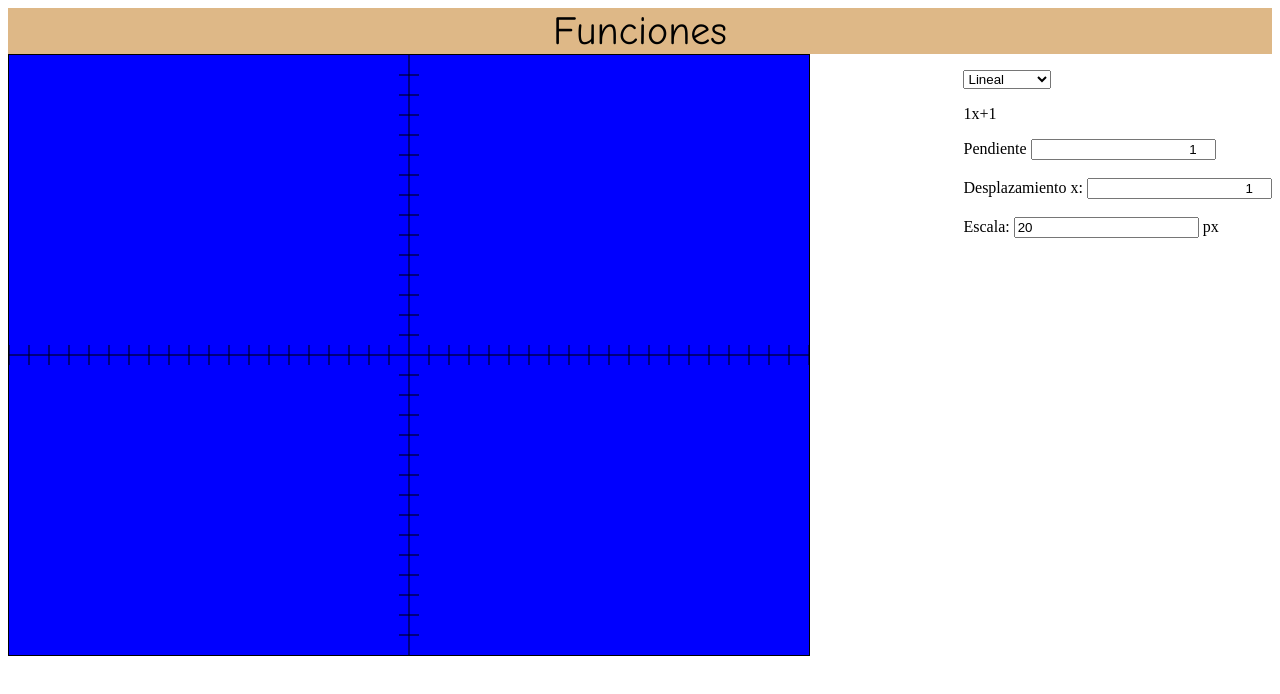
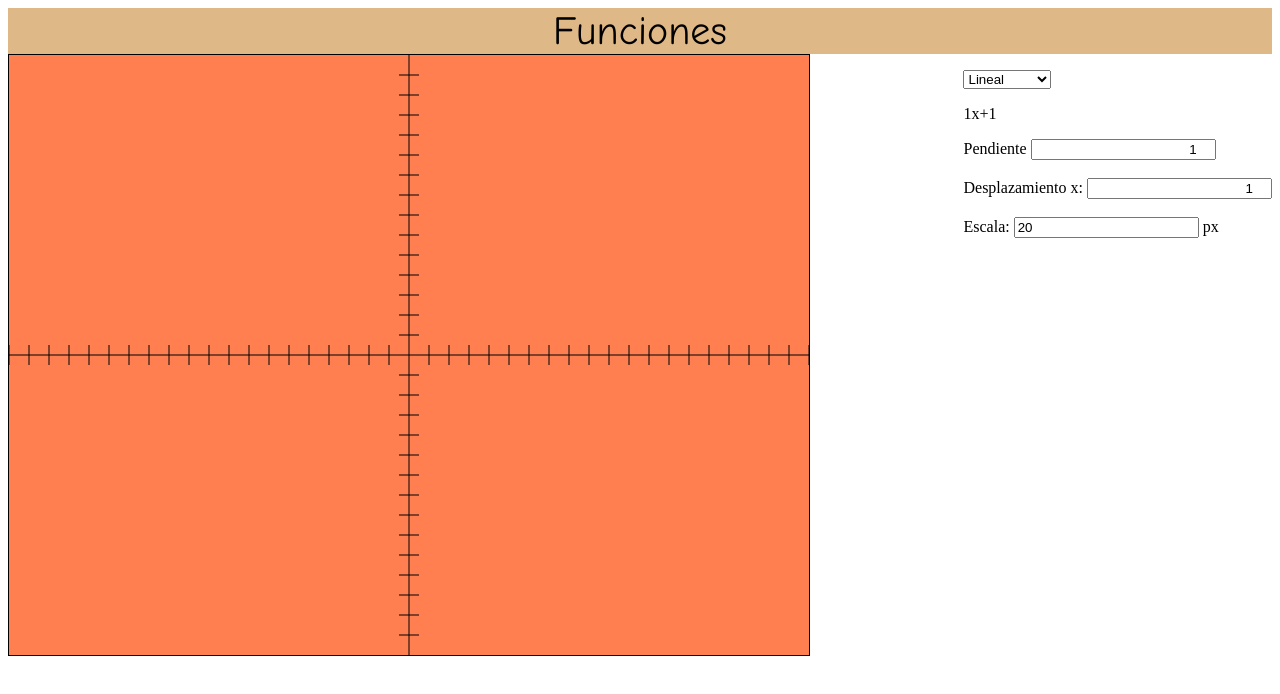
Before and after one commit to vLegend14/test, a plain HTML site: page index.html in a window 1280 px wide. Drawn offline with Linux system fonts and the light colour scheme.

Commit message:
Update index.html

```diff
--- a/index.html
+++ b/index.html
@@ -6,7 +6,7 @@ and open the template in the editor.
 -->
 <html>
     <head>
-        <title>Experimentossssss</title>
+        <title>Funciones</title>
         <meta charset="UTF-8">
         <meta name="viewport" content="width=device-width, initial-scale=1.0">
         <!--
@@ -107,36 +107,12 @@ nav a:hover {
 
                 </div>
 <p id="msg" style="float: left;"></p>
-                <canvas id="myCanvas" width="800" height="600" style="border:1px solid;background-color: blue"></canvas>
+                <canvas id="myCanvas" width="800" height="600" style="border:1px solid;background-color: coral"></canvas>
 
                 <!--<iframe src="" name="pagina" style="width: 100%;height: 800px;border:0px" ></iframe> -->
             </div>
         </div>
         <script>
-            /*
- *
- * arreglado bug de funcion seno
- *
- * -corregido el cambio de escalas
- * -agregado funcion coseno
- * -agregado funcion cuadratica
- *
- * --unificado codigo redundante
- *      --funcion setValores()
- *      --funcion resetearCanvas()
- * --corregido ecuacion polinomica
- *
- * ---agregado desplazamiento en y para seno y coseno (listo)
- * ---unificado todo en una sola pagina
- *
- * -----ver polinomica
- * -----eliminado paginas accesorias
- * pendiente
- *
- *
- * ---hacer tangente y hiperbole?
- *
- */
 
 var escala = 20; //get del elemento e?
 var c = document.getElementById("myCanvas");
```
